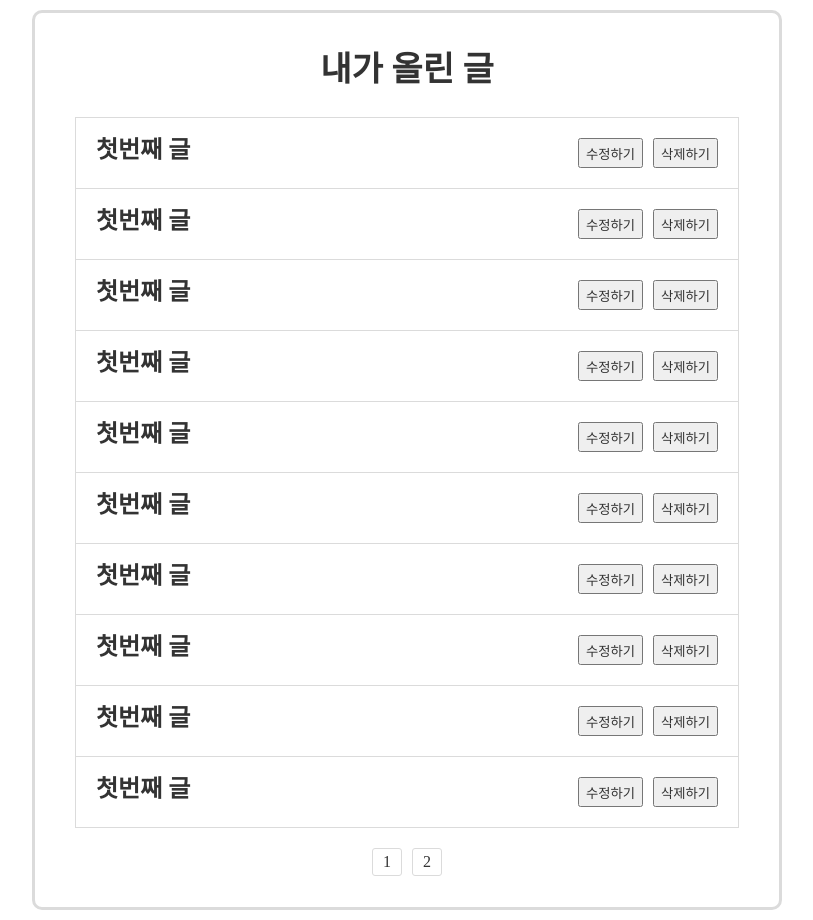
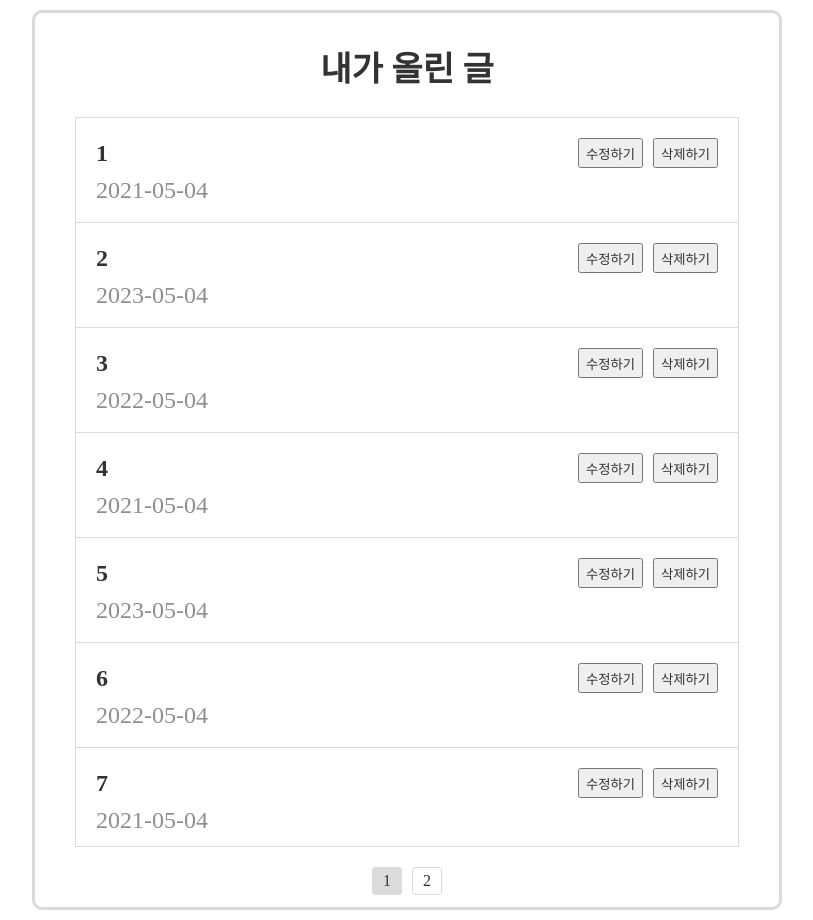
Before and after one commit to KORIT-BDGJ/joinus, a React (Create React App) app in the folder front_joinus/: page /KimDuYeongTest in a window 1280 px wide. Shown: the whole page, without its empty margins (233-1046 px from the left). Built offline with nearby package versions, Linux system fonts and the light colour scheme; no server answers.

Commit message:
김두영_제목과 날짜 테스트

```diff
--- a/front_joinus/src/pages/Post/PostList/KimDuYeongTest.js
+++ b/front_joinus/src/pages/Post/PostList/KimDuYeongTest.js
@@ -29,7 +29,7 @@ const list = css`
   display: flex;
   flex-direction: column;
   overflow-y: auto;
-  height: auto;
+  max-height: 730px;
 `;
 
 
@@ -48,11 +48,19 @@ const listItem = css`
 const postTitle = css` // 글 제목
   font-size: 24px;
   font-weight: 600;
-  margin: 0;
+  margin: 10;
+  line-height: 1.25;
+  margin-bottom: 10px;
   &:hover {
     cursor: pointer;
     color: #0095f6;
   }
+`;
+
+const postDate = css`
+  font-size: 24px;
+  color: #8e8e8e;
+  margin: 10;
 `;
 
 const buttons = css`
@@ -126,25 +134,25 @@ const paginationItem = css`
   }
 `;
 
+
+
 const KimDuYeongTest = () => {
 	const [posts, setPosts] = useState([
-		{ id: 1, title: '첫번째 글', editButton: true, deleteButton: true },
-		{ id: 1, title: '첫번째 글', editButton: true, deleteButton: true },
-		{ id: 1, title: '첫번째 글', editButton: true, deleteButton: true },
-		{ id: 1, title: '첫번째 글', editButton: true, deleteButton: true },
-		{ id: 1, title: '첫번째 글', editButton: true, deleteButton: true },
-		{ id: 1, title: '첫번째 글', editButton: true, deleteButton: true },
-		{ id: 1, title: '첫번째 글', editButton: true, deleteButton: true },
-		{ id: 1, title: '첫번째 글', editButton: true, deleteButton: true },
-		{ id: 1, title: '첫번째 글', editButton: true, deleteButton: true },
-		{ id: 1, title: '첫번째 글', editButton: true, deleteButton: true },
-		{ id: 1, title: '첫번째 글', editButton: true, deleteButton: true },
-		{ id: 1, title: '첫번째 글', editButton: true, deleteButton: true },
-		{ id: 1, title: '첫번째 글', editButton: true, deleteButton: true },
-		{ id: 1, title: '첫번째 글', editButton: true, deleteButton: true },
-		{ id: 1, title: '첫번째 글', editButton: true, deleteButton: true },
-
-
+		{ id: 1, title: '1', date: '2021-05-04', editButton: true, deleteButton: true },
+		{ id: 2, title: '2', date: '2023-05-04', editButton: true, deleteButton: true },
+		{ id: 3, title: '3', date: '2022-05-04', editButton: true, deleteButton: true },
+		{ id: 4, title: '4', date: '2021-05-04', editButton: true, deleteButton: true },
+		{ id: 5, title: '5', date: '2023-05-04', editButton: true, deleteButton: true },
+		{ id: 6, title: '6', date: '2022-05-04', editButton: true, deleteButton: true },
+		{ id: 7, title: '7', date: '2021-05-04', editButton: true, deleteButton: true },
+		{ id: 8, title: '8', date: '2023-05-04', editButton: true, deleteButton: true },
+		{ id: 9, title: '9', date: '2022-05-04', editButton: true, deleteButton: true },
+		{ id: 10, title: '10', date: '2021-05-04', editButton: true, deleteButton: true },
+		{ id: 11, title: '11', date: '2023-05-04', editButton: true, deleteButton: true },
+		{ id: 12, title: '12', date: '2022-05-04', editButton: true, deleteButton: true },
+		{ id: 13, title: '13', date: '2021-05-04', editButton: true, deleteButton: true },
+		{ id: 14, title: '14', date: '2023-05-04', editButton: true, deleteButton: true },
+		{ id: 15, title: '15', date: '2022-05-04', editButton: true, deleteButton: true },
 	]);
 	const [currentPage, setCurrentPage] = useState(1);
 	const postsPerPage = 10;
@@ -204,6 +212,7 @@ const KimDuYeongTest = () => {
 					<h2 css={postTitle} onClick={() => movePost(post.id)}>
 					{post.title}
 					</h2>
+					<p css={postDate}>{post.date}</p>
 				</div>
 				<div css={buttons}>
 					{post.editButton && (
@@ -226,6 +235,7 @@ const KimDuYeongTest = () => {
 					key={pageNumber}
 					css={paginationItem}
 					onClick={() => handleClick(pageNumber)}
+					style={{ backgroundColor: pageNumber === currentPage ? "#dbdbdb" : "transparent" }} // 현재 페이지 번호 강조
 				>
 					{pageNumber}
 				</li>
--- a/front_joinus/src/pages/Post/PostList/OwnerPostList.js
+++ b/front_joinus/src/pages/Post/PostList/OwnerPostList.js
@@ -112,21 +112,6 @@ const OwnerPostList = () => {
 		{ id: 1, title: '첫번째 글', editButton: true, deleteButton: true },
 		{ id: 2, title: '첫번째 글', editButton: true, deleteButton: true },
 		{ id: 3, title: '첫번째 글', editButton: true, deleteButton: true },
-		{ id: 4, title: '첫번째 글', editButton: true, deleteButton: true },
-		{ id: 4, title: '첫번째 글', editButton: true, deleteButton: true },
-		{ id: 4, title: '첫번째 글', editButton: true, deleteButton: true },
-		{ id: 4, title: '첫번째 글', editButton: true, deleteButton: true },
-		{ id: 4, title: '첫번째 글', editButton: true, deleteButton: true },
-		{ id: 4, title: '첫번째 글', editButton: true, deleteButton: true },
-		{ id: 4, title: '첫번째 글', editButton: true, deleteButton: true },
-		{ id: 4, title: '첫번째 글', editButton: true, deleteButton: true },
-		{ id: 4, title: '첫번째 글', editButton: true, deleteButton: true },
-		{ id: 4, title: '첫번째 글', editButton: true, deleteButton: true },
-		{ id: 4, title: '첫번째 글', editButton: true, deleteButton: true },
-		{ id: 4, title: '첫번째 글', editButton: true, deleteButton: true },
-		{ id: 4, title: '첫번째 글', editButton: true, deleteButton: true },
-		{ id: 4, title: '첫번째 글', editButton: true, deleteButton: true },
-		{ id: 4, title: '첫번째 글', editButton: true, deleteButton: true },
 
 	]);
 
```
